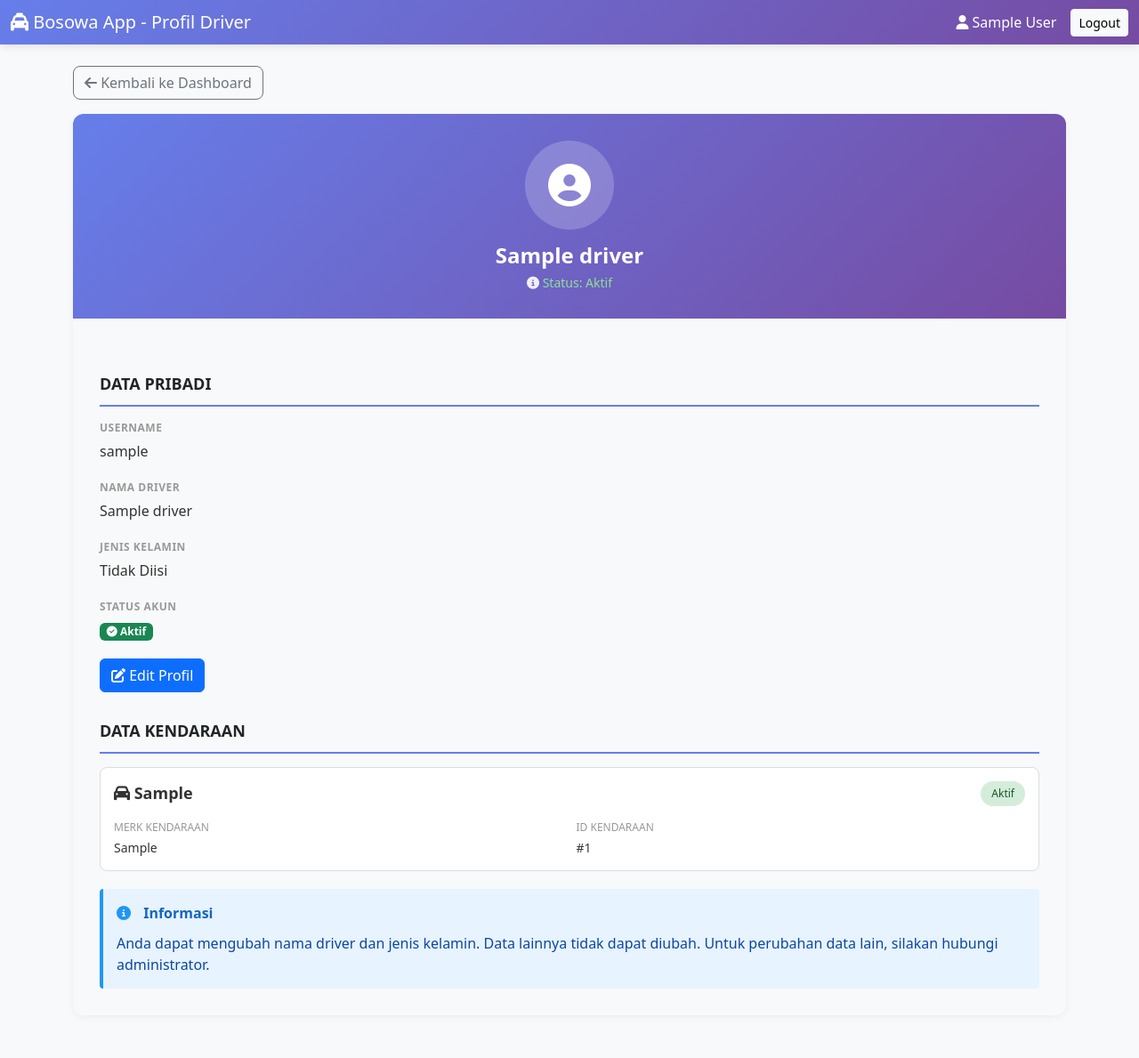
After one commit to Calvinismee/bosowa, a PHP site: page /auth/profile.php in a window 1280 px wide. The commit adds this page. Shown: the whole page at 89% size. Run offline with PHP 8.4, Linux system fonts and the light colour scheme; the visitor is signed in with stand-in values (Sample User, id 1); tables that the repository leaves empty or names only in its code hold one stand-in row (values such as "Sample post"); some libraries are stand-ins or nearby versions.

Commit message:
add option to see driver's profile and edit his name and gender. Also, add option to see drver's vehicle

```diff
--- a/auth/dashboard.php
+++ b/auth/dashboard.php
@@ -135,6 +135,9 @@ $stat_belum_disetor = $stmt->fetch()['total'];
                 <span class="text-white">
                     <i class="fas fa-user"></i> <?= htmlspecialchars($driver_name) ?>
                 </span>
+                <a href="profile.php" class="btn btn-sm btn-outline-light" title="Lihat Profil & Kendaraan">
+                    <i class="fas fa-id-card"></i> Profil
+                </a>
                 <a href="logout.php" class="btn btn-sm btn-light">Logout</a>
             </div>
         </div>
--- /dev/null
+++ b/auth/profile.php
@@ -0,0 +1,386 @@
+<?php
+require_once '../config/database.php';
+require_once '../config/notification.php';
+require_once 'session.php';
+
+requireDriverLogin();
+
+$driver_id = getLoggedInDriverId();
+$driver_name = getLoggedInDriverName();
+
+// Ambil data driver lengkap
+$stmt = $pdo->prepare("SELECT * FROM DRIVER WHERE id_user = :id");
+$stmt->execute([':id' => $driver_id]);
+$driver = $stmt->fetch();
+
+// Ambil data kendaraan driver
+$stmt = $pdo->prepare("SELECT * FROM KENDARAAN WHERE id_user = :id ORDER BY status DESC, id_kendaraan");
+$stmt->execute([':id' => $driver_id]);
+$kendaraan_list = $stmt->fetchAll();
+
+$error = '';
+$edit_mode = false;
+
+// Handle form submission
+if ($_SERVER['REQUEST_METHOD'] == 'POST') {
+    $action = $_POST['action'] ?? '';
+
+    if ($action == 'edit_profil') {
+        $nama_driver = $_POST['nama_driver'] ?? '';
+        $jenis_kelamin = $_POST['jenis_kelamin'] ?? '';
+
+        if (empty($nama_driver)) {
+            $error = "Nama driver tidak boleh kosong!";
+        } else {
+            try {
+                $sql = "UPDATE DRIVER SET nama_driver = :nama, jenis_kelamin = :jenis WHERE id_user = :id";
+                $stmt = $pdo->prepare($sql);
+                $stmt->execute([
+                    ':nama' => $nama_driver,
+                    ':jenis' => $jenis_kelamin,
+                    ':id' => $driver_id
+                ]);
+
+                setFlashMessage('success', 'Profil berhasil diperbarui!');
+                header("Location: profile.php");
+                exit;
+            } catch (PDOException $e) {
+                $error = "Error: " . $e->getMessage();
+            }
+        }
+    }
+}
+?>
+<!DOCTYPE html>
+<html lang="id">
+<head>
+    <meta charset="UTF-8">
+    <meta name="viewport" content="width=device-width, initial-scale=1.0">
+    <title>Profil Driver - Taksi App</title>
+    <link href="https://cdn.jsdelivr.net/npm/bootstrap@5.3.0/dist/css/bootstrap.min.css" rel="stylesheet">
+    <link rel="stylesheet" href="https://cdnjs.cloudflare.com/ajax/libs/font-awesome/6.4.0/css/all.min.css">
+    <style>
+        body {
+            background-color: #f8f9fa;
+        }
+        .navbar-custom {
+            background: linear-gradient(135deg, #667eea 0%, #764ba2 100%);
+            box-shadow: 0 2px 10px rgba(0, 0, 0, 0.1);
+        }
+        .profile-card {
+            border: none;
+            border-radius: 12px;
+            box-shadow: 0 2px 10px rgba(0, 0, 0, 0.05);
+            overflow: hidden;
+        }
+        .profile-header {
+            background: linear-gradient(135deg, #667eea 0%, #764ba2 100%);
+            color: white;
+            padding: 30px;
+            text-align: center;
+        }
+        .profile-avatar {
+            width: 100px;
+            height: 100px;
+            border-radius: 50%;
+            background: rgba(255, 255, 255, 0.2);
+            display: flex;
+            align-items: center;
+            justify-content: center;
+            font-size: 48px;
+            margin: 0 auto 15px;
+        }
+        .profile-name {
+            font-size: 24px;
+            font-weight: bold;
+            margin: 0;
+        }
+        .profile-status {
+            font-size: 14px;
+            opacity: 0.9;
+            margin-top: 5px;
+        }
+        .profile-body {
+            padding: 30px;
+        }
+        .info-group {
+            margin-bottom: 20px;
+        }
+        .info-label {
+            font-size: 12px;
+            color: #999;
+            text-transform: uppercase;
+            letter-spacing: 0.5px;
+            font-weight: 600;
+        }
+        .info-value {
+            font-size: 16px;
+            color: #333;
+            margin-top: 5px;
+            font-weight: 500;
+        }
+        .section-title {
+            font-size: 18px;
+            font-weight: bold;
+            margin-top: 30px;
+            margin-bottom: 15px;
+            padding-bottom: 10px;
+            border-bottom: 2px solid #667eea;
+        }
+        .vehicle-card {
+            border: 1px solid #ddd;
+            border-radius: 8px;
+            padding: 15px;
+            margin-bottom: 15px;
+            background: white;
+        }
+        .vehicle-header {
+            display: flex;
+            justify-content: space-between;
+            align-items: center;
+            margin-bottom: 12px;
+        }
+        .vehicle-plat {
+            font-size: 18px;
+            font-weight: bold;
+            color: #333;
+        }
+        .vehicle-status {
+            font-size: 12px;
+            padding: 5px 12px;
+            border-radius: 20px;
+        }
+        .status-aktif {
+            background-color: #d4edda;
+            color: #155724;
+        }
+        .status-nonaktif {
+            background-color: #f8d7da;
+            color: #721c24;
+        }
+        .vehicle-info {
+            display: grid;
+            grid-template-columns: 1fr 1fr;
+            gap: 15px;
+            font-size: 14px;
+        }
+        .vehicle-info-item label {
+            color: #999;
+            font-size: 12px;
+            text-transform: uppercase;
+        }
+        .vehicle-info-item value {
+            display: block;
+            color: #333;
+            margin-top: 3px;
+            font-weight: 500;
+        }
+        .empty-message {
+            text-align: center;
+            padding: 30px;
+            color: #999;
+        }
+        .btn-back {
+            border-radius: 8px;
+        }
+        .edit-btn-group {
+            display: flex;
+            gap: 10px;
+            margin-top: 20px;
+        }
+        .form-group-edit {
+            margin-bottom: 15px;
+        }
+    </style>
+</head>
+<body>
+    <!-- Navbar -->
+    <nav class="navbar navbar-dark navbar-custom mb-4">
+        <div class="container-fluid">
+            <span class="navbar-brand mb-0 h5">
+                <i class="fas fa-taxi"></i> Bosowa App - Profil Driver
+            </span>
+            <div class="d-flex align-items-center gap-3">
+                <span class="text-white">
+                    <i class="fas fa-user"></i> <?= htmlspecialchars($driver_name) ?>
+                </span>
+                <a href="logout.php" class="btn btn-sm btn-light">Logout</a>
+            </div>
+        </div>
+    </nav>
+
+    <div class="container mt-4">
+        <!-- Tombol Kembali -->
+        <div class="mb-3">
+            <a href="dashboard.php" class="btn btn-outline-secondary btn-back">
+                <i class="fas fa-arrow-left"></i> Kembali ke Dashboard
+            </a>
+        </div>
+
+        <!-- Profile Card -->
+        <div class="profile-card mb-4">
+            <div class="profile-header">
+                <div class="profile-avatar">
+                    <i class="fas fa-user-circle"></i>
+                </div>
+                <h1 class="profile-name"><?= htmlspecialchars($driver['nama_driver']) ?></h1>
+                <div class="profile-status">
+                    <i class="fas fa-info-circle"></i>
+                    <?php if ($driver['status'] === 'aktif'): ?>
+                        <span style="color: #90ee90;">Status: Aktif</span>
+                    <?php else: ?>
+                        <span style="color: #ffcccc;">Status: Tidak Aktif</span>
+                    <?php endif; ?>
+                </div>
+            </div>
+
+            <div class="profile-body">
+                <!-- Flash Message -->
+                <?php if ($error): ?>
+                    <div class="alert alert-danger alert-dismissible fade show" role="alert">
+                        <i class="fas fa-exclamation-circle"></i> <?= htmlspecialchars($error) ?>
+                        <button type="button" class="btn-close" data-bs-dismiss="alert"></button>
+                    </div>
+                <?php endif; ?>
+
+                <!-- Data Pribadi -->
+                <div class="section-title">DATA PRIBADI</div>
+
+                <form method="POST" id="editForm" style="display: none;">
+                    <input type="hidden" name="action" value="edit_profil">
+
+                    <div class="form-group-edit">
+                        <label class="form-label">Username</label>
+                        <input type="text" class="form-control" value="<?= htmlspecialchars($driver['username']) ?>" disabled>
+                        <small class="text-muted">Username tidak dapat diubah</small>
+                    </div>
+
+                    <div class="form-group-edit">
+                        <label class="form-label" for="nama_driver">Nama Driver</label>
+                        <input type="text" class="form-control" id="nama_driver" name="nama_driver" value="<?= htmlspecialchars($driver['nama_driver']) ?>" required>
+                    </div>
+
+                    <div class="form-group-edit">
+                        <label class="form-label" for="jenis_kelamin">Jenis Kelamin</label>
+                        <select class="form-select" id="jenis_kelamin" name="jenis_kelamin" required>
+                            <option value="">-- Pilih Jenis Kelamin --</option>
+                            <option value="Pria" <?= $driver['jenis_kelamin'] === 'Pria' ? 'selected' : '' ?>> Pria</option>
+                            <option value="Wanita" <?= $driver['jenis_kelamin'] === 'Wanita' ? 'selected' : '' ?>> Wanita</option>
+                        </select>
+                    </div>
+
+                    <div class="edit-btn-group">
+                        <button type="submit" class="btn btn-success">
+                            <i class="fas fa-save"></i> Simpan Perubahan
+                        </button>
+                        <button type="button" class="btn btn-secondary" onclick="cancelEdit()">
+                            <i class="fas fa-times"></i> Batal
+                        </button>
+                    </div>
+                </form>
+
+                <div id="viewMode">
+                    <div class="info-group">
+                        <div class="info-label">Username</div>
+                        <div class="info-value"><?= htmlspecialchars($driver['username']) ?></div>
+                    </div>
+
+                    <div class="info-group">
+                        <div class="info-label">Nama Driver</div>
+                        <div class="info-value"><?= htmlspecialchars($driver['nama_driver']) ?></div>
+                    </div>
+
+                    <div class="info-group">
+                        <div class="info-label">Jenis Kelamin</div>
+                        <div class="info-value">
+                            <?php
+                            $jk = $driver['jenis_kelamin'];
+                            if ($jk === 'Pria') echo 'Pria';
+                            elseif ($jk === 'Wanita') echo 'Wanita';
+                            else echo 'Tidak Diisi';
+                            ?>
+                        </div>
+                    </div>
+
+                    <div class="info-group">
+                        <div class="info-label">Status Akun</div>
+                        <div class="info-value">
+                            <?php if ($driver['status'] === 'aktif'): ?>
+                                <span class="badge bg-success"><i class="fas fa-check-circle"></i> Aktif</span>
+                            <?php else: ?>
+                                <span class="badge bg-danger"><i class="fas fa-times-circle"></i> Tidak Aktif</span>
+                            <?php endif; ?>
+                        </div>
+                    </div>
+
+                    <div style="margin-top: 20px;">
+                        <button type="button" class="btn btn-primary" onclick="editMode()">
+                            <i class="fas fa-edit"></i> Edit Profil
+                        </button>
+                    </div>
+                </div>
+
+                <!-- Data Kendaraan -->
+                <div class="section-title">DATA KENDARAAN</div>
+
+                <?php if ($kendaraan_list): ?>
+                    <?php foreach ($kendaraan_list as $kendaraan): ?>
+                    <div class="vehicle-card">
+                        <div class="vehicle-header">
+                            <div class="vehicle-plat">
+                                <i class="fas fa-car"></i> <?= htmlspecialchars($kendaraan['plat_kendaraan']) ?>
+                            </div>
+                            <div class="vehicle-status <?= $kendaraan['status'] === 'aktif' ? 'status-aktif' : 'status-nonaktif' ?>">
+                                <?= ucfirst(htmlspecialchars($kendaraan['status'])) ?>
+                            </div>
+                        </div>
+
+                        <div class="vehicle-info">
+                            <div class="vehicle-info-item">
+                                <label>Merk Kendaraan</label>
+                                <value><?= $kendaraan['merk'] ? htmlspecialchars($kendaraan['merk']) : '-' ?></value>
+                            </div>
+                            <div class="vehicle-info-item">
+                                <label>ID Kendaraan</label>
+                                <value>#<?= $kendaraan['id_kendaraan'] ?></value>
+                            </div>
+                        </div>
+                    </div>
+                    <?php endforeach; ?>
+                <?php else: ?>
+                    <div class="empty-message">
+                        <i class="fas fa-car" style="font-size: 40px; margin-bottom: 10px;"></i>
+                        <p>Belum ada data kendaraan</p>
+                    </div>
+                <?php endif; ?>
+
+                <!-- Catatan -->
+                <div style="background: #e7f3ff; border-left: 4px solid #2196F3; padding: 15px; margin-top: 20px; border-radius: 4px;">
+                    <i class="fas fa-info-circle" style="color: #2196F3;"></i>
+                    <strong style="margin-left: 10px; color: #1565c0;">Informasi</strong>
+                    <p style="margin-top: 10px; margin-bottom: 0; color: #0d47a1;">
+                        Anda dapat mengubah nama driver dan jenis kelamin. Data lainnya tidak dapat diubah. Untuk perubahan data lain, silakan hubungi administrator.
+                    </p>
+                </div>
+            </div>
+        </div>
+
+        <!-- Footer Space -->
+        <div class="mb-5"></div>
+    </div>
+
+    <script src="https://cdn.jsdelivr.net/npm/bootstrap@5.3.0/dist/js/bootstrap.bundle.min.js"></script>
+    <script>
+        function editMode() {
+            document.getElementById('viewMode').style.display = 'none';
+            document.getElementById('editForm').style.display = 'block';
+            document.getElementById('nama_driver').focus();
+        }
+
+        function cancelEdit() {
+            document.getElementById('editForm').style.display = 'none';
+            document.getElementById('viewMode').style.display = 'block';
+        }
+    </script>
+</body>
+</html>
```
